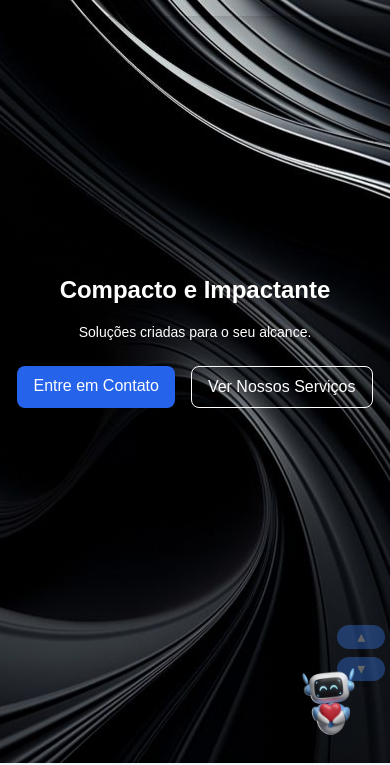
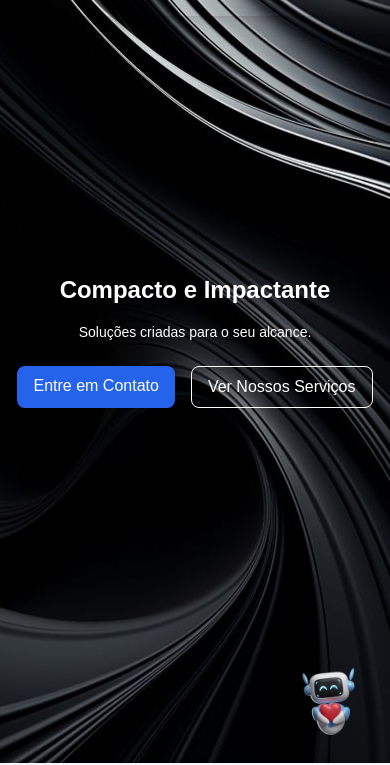
Before and after one commit to Constantegabriel/simplesrtec, a website: page servicos.html in a window 390 px wide. Shown: the part 81-846 px from the top of the page. Drawn offline with nearby package versions, Linux system fonts and the light colour scheme.

Commit message:
ass
saas

```diff
--- a/servicos.html
+++ b/servicos.html
@@ -485,11 +485,6 @@
   </div>
 </main>
 
-<footer class="bg-white shadow mt-8">
-  <div class="container mx-auto px-4 py-4 text-center text-gray-600">
-      <p>Os preços, taxas e condições promocionais podem variar de acordo com o pedido e com o prazo.</p>
-  </div>
-</footer>
 
 
 
@@ -818,41 +813,6 @@
         }
     </script>
 
-<!-- Botões de rolar -->
-<div class="button-high opacity-60 fixed bottom-52 right-16 z-50 flex flex-col items-center space-y-2">
-  <!-- Botão para rolar para cima -->
-  <button
-      onclick="scrollToTop()"
-      class="w-12 h-12 rounded-full bg-blue-500 opacity-60  text-white flex justify-center items-center shadow-md hover:bg-blue-600">
-      ▴
-  </button>
-  <!-- Botão para rolar para baixo -->
-  <button
-      onclick="scrollToBottom()"
-      class="w-12 h-12 rounded-full bg-blue-500 opacity-60  text-white flex justify-center items-center shadow-md hover:bg-blue-600">
-      ▾
-  </button>
-</div>
-
-<script>
-  // Função para rolar até o topo
-  function scrollToTop() {
-      window.scrollTo({
-          top: 0,
-          behavior: 'smooth'
-      });
-  }
-
-  // Função para rolar até o fim
-  function scrollToBottom() {
-      window.scrollTo({
-          top: document.body.scrollHeight,
-          behavior: 'smooth'
-      });
-  }
-</script>
-
-
 
 <!-- RizonBot--> <!-- RizonBot--> <!-- RizonBot--> <!-- RizonBot--> <!-- RizonBot--> <!-- RizonBot--> <!-- RizonBot--> <!-- RizonBot--> <!-- RizonBot--> <!-- RizonBot-->
 
--- a/styles.css
+++ b/styles.css
@@ -118,13 +118,6 @@ margin-top: 10px;
     margin-right: -20px;
     opacity: 90%;
   }
-  .button-high{
-    margin-bottom: -40px;
-    margin-right: -20px;
-    width: 0.1rem;
-    height: 0.1rem;
-
-    }
 }
 
 @media (max-width: 1024px) {
@@ -134,13 +127,6 @@ margin-top: 10px;
     margin-right: -20px;
     opacity: 90%;
   }
-  .button-high{
-    margin-bottom: -70px;
-    margin-right: -35px;
-    width: 0.1rem;
-    height: 0.1rem;
-
-    }
 }
 
 /* Redução de tamanho para celulares */
@@ -152,13 +138,6 @@ margin-top: 10px;
     opacity: 90%;
   }
 
-.button-high{
-  margin-bottom: -80px;
-  margin-right: -40px;
-  width: 0.6rem;
-  height: 0.6rem;
-
-  }
 }
 
 /* Animação para as divs */
```
Also changed, not shown: blog.html (+0 -36 lines), contato.html (+1 -38 lines), index.html (+0 -35 lines), portifolio.html (+0 -37 lines).
